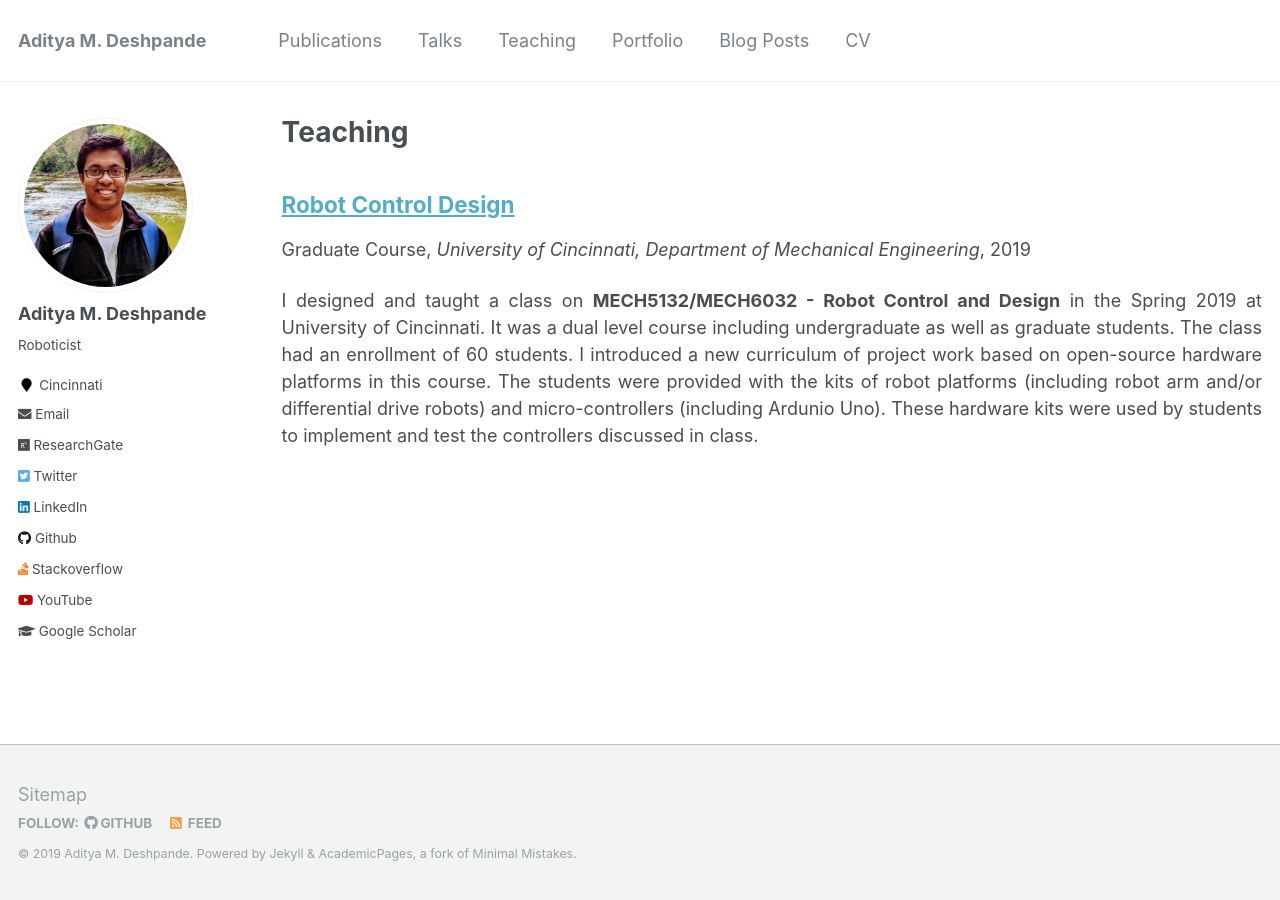
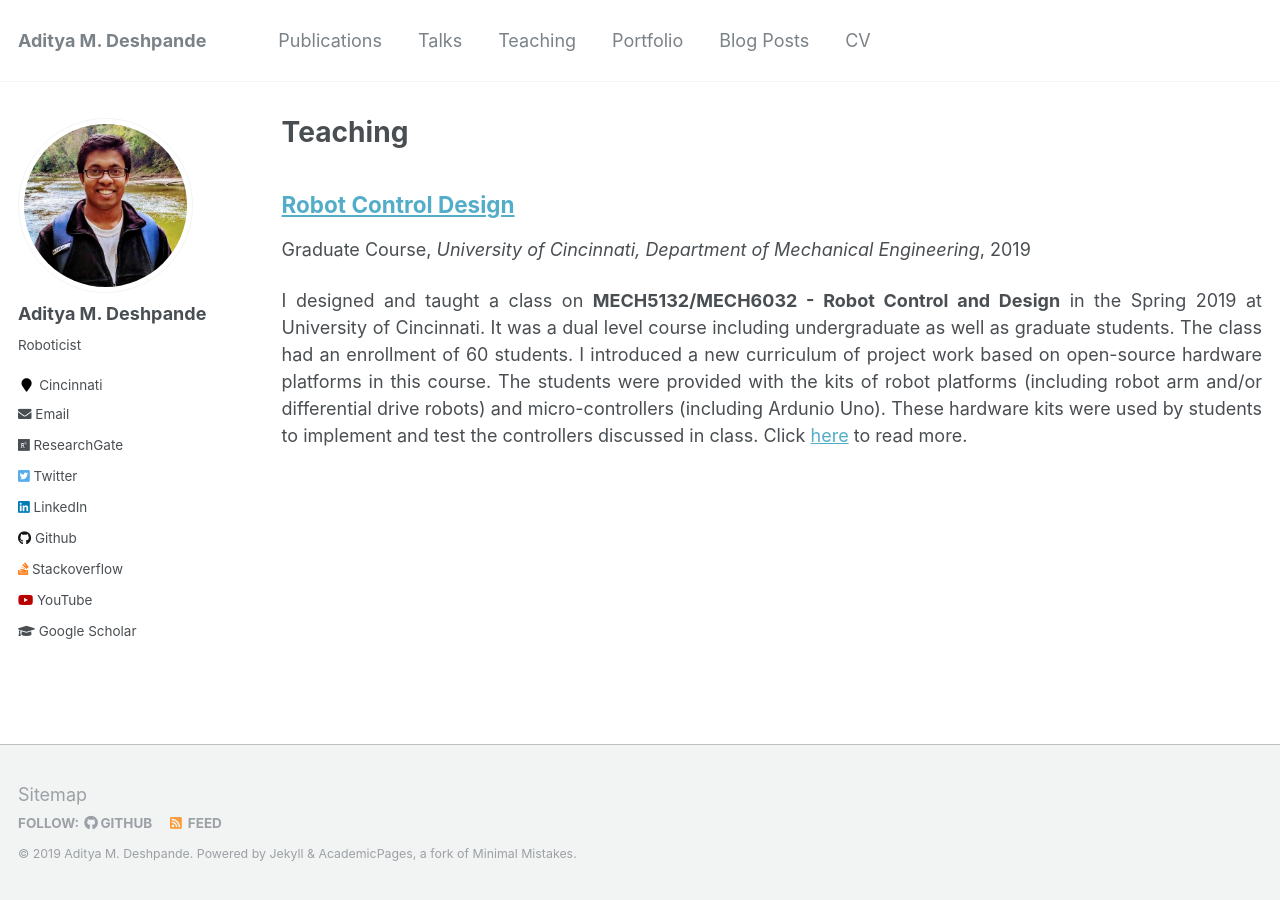
Before and after one commit to adipandas/adipandas.github.io, a Jekyll site: the page built from _pages/teaching.html, in a window 1280 px wide. Built offline with Jekyll 4.4.1, drawn with Linux system fonts in a browser that asks for light colours.

Commit message:
Update 2019-01-14-spring-teaching-1.md

```diff
--- a/_teaching/2019-01-14-spring-teaching-1.md
+++ b/_teaching/2019-01-14-spring-teaching-1.md
@@ -7,7 +7,7 @@
 date: 2019-01-14
 location: "Cincinnati, Ohio"
 
-excerpt: "I designed and taught a class on <b>MECH5132/MECH6032 - Robot Control and Design</b> in the Spring 2019 at University of Cincinnati. It was a dual level course including undergraduate as well as graduate students. The class had an enrollment of 60 students. I introduced a new curriculum of project work based on open-source hardware platforms in this course. The students were provided with the kits of robot platforms (including robot arm and/or differential drive robots) and micro-controllers (including Ardunio Uno). These hardware kits were used by students to implement and test the controllers discussed in class."
+excerpt: "I designed and taught a class on <b>MECH5132/MECH6032 - Robot Control and Design</b> in the Spring 2019 at University of Cincinnati. It was a dual level course including undergraduate as well as graduate students. The class had an enrollment of 60 students. I introduced a new curriculum of project work based on open-source hardware platforms in this course. The students were provided with the kits of robot platforms (including robot arm and/or differential drive robots) and micro-controllers (including Ardunio Uno). These hardware kits were used by students to implement and test the controllers discussed in class. Click [here](https://adipandas.github.io/teaching/2019-spring-teaching-1) to read more."
 
 tags:
   - teaching
```
